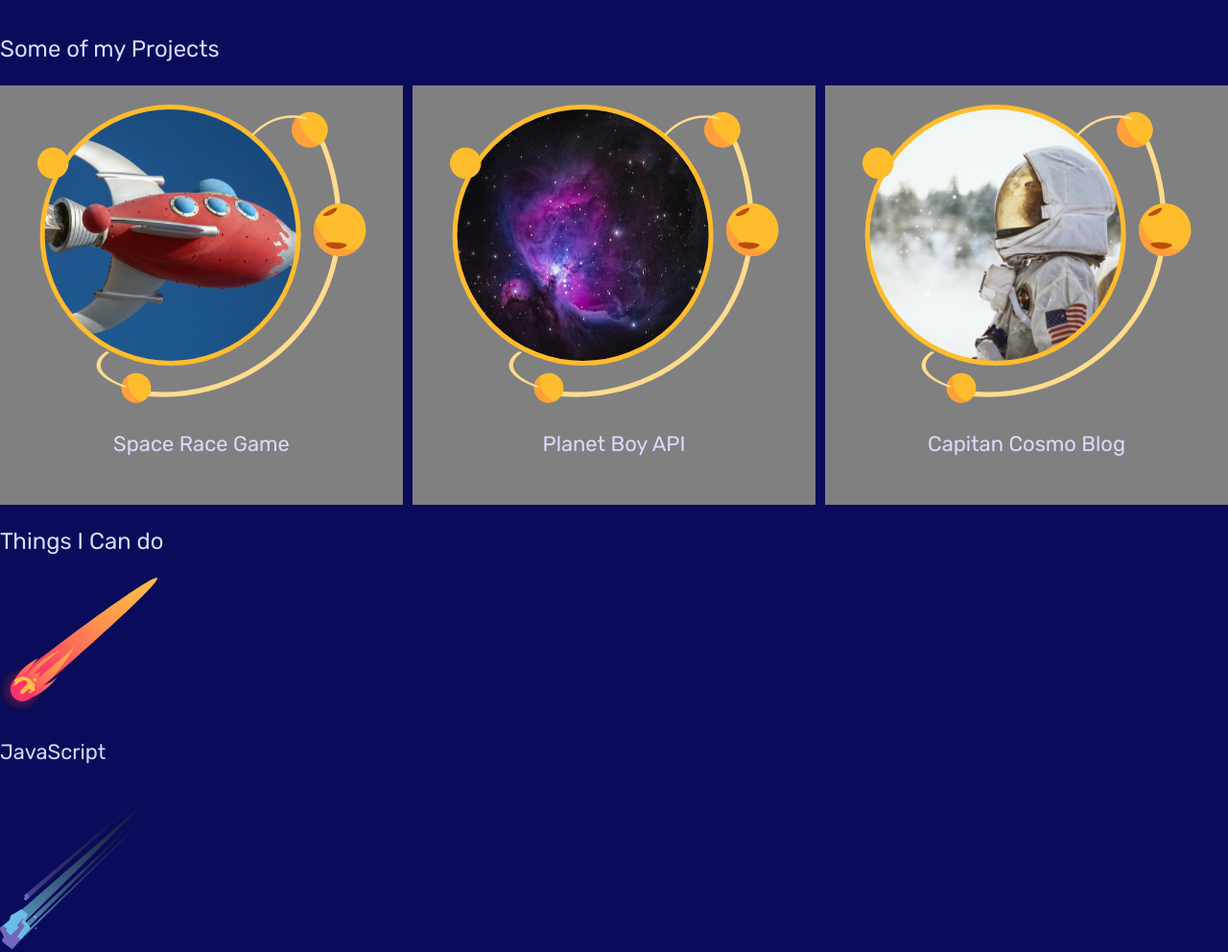
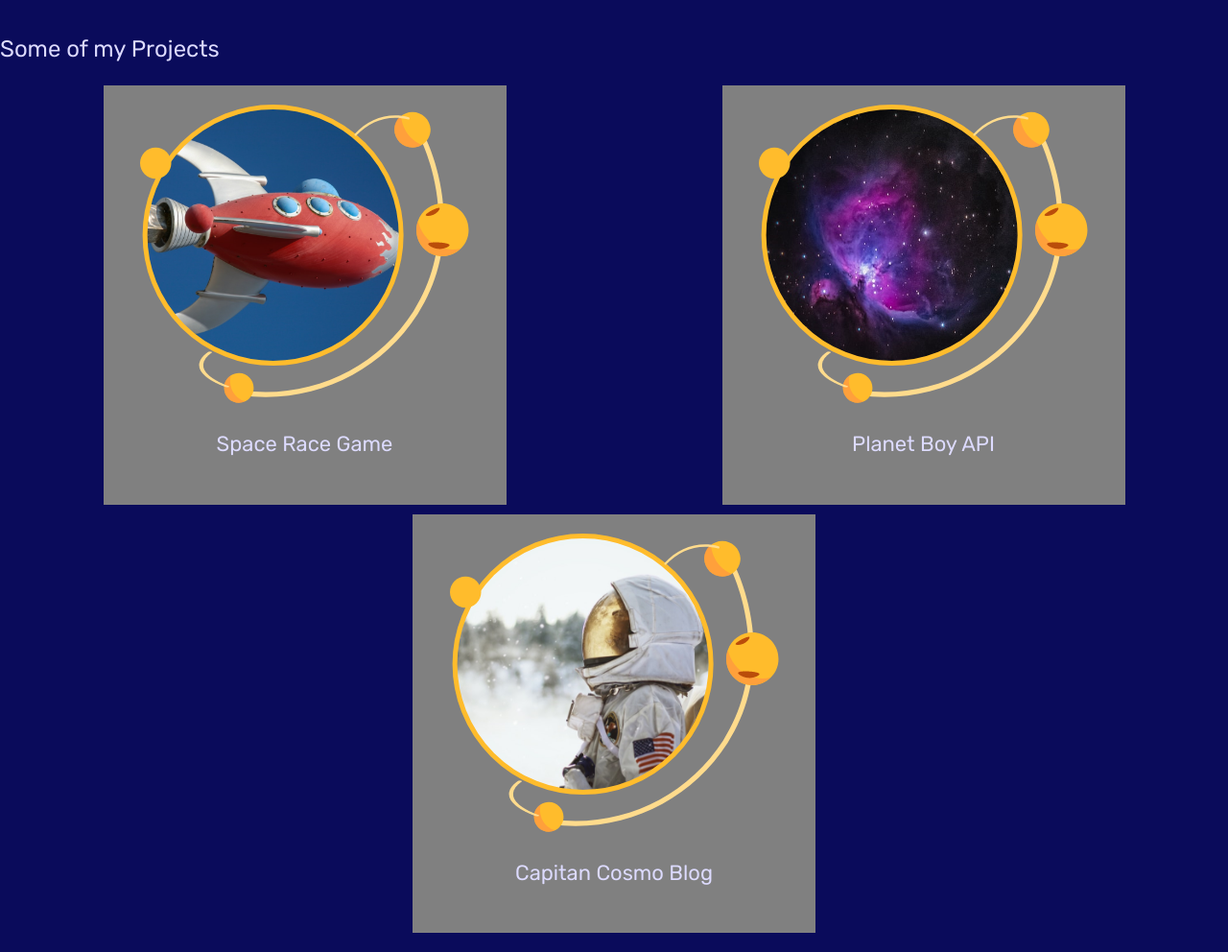
Before and after one commit to primocodetoday/NN-Mobile-First-Responsive-Build, a plain HTML site: page index.html in a window 1280 px wide. Shown: the part 1179-2171 px from the top of the page at 96% size. Drawn offline with Linux system fonts and the light colour scheme.

Commit message:
Tested grid

```diff
--- a/styles.css
+++ b/styles.css
@@ -88,11 +88,26 @@ h4{
 /* grid testing */
 .projects {
   display: grid;
-  grid-template-columns: 1fr 1fr 1fr;
+  grid-template-columns: repeat(12, 1fr);
   gap:10px;
+}
+.projects img{
+  max-width: 100%;
 }
 .projects a{
   text-align: center;
   background: grey;
   padding: 20px;
 }
+.projects a:nth-child(1){
+  grid-column: 2/6;
+  grid-row: 1;
+}
+.projects a:nth-child(2){
+  grid-column: 8/12;
+  grid-row: 1;
+}
+.projects a:nth-child(3){
+  grid-column: 5/9;
+  grid-row: 2;
+}
```
